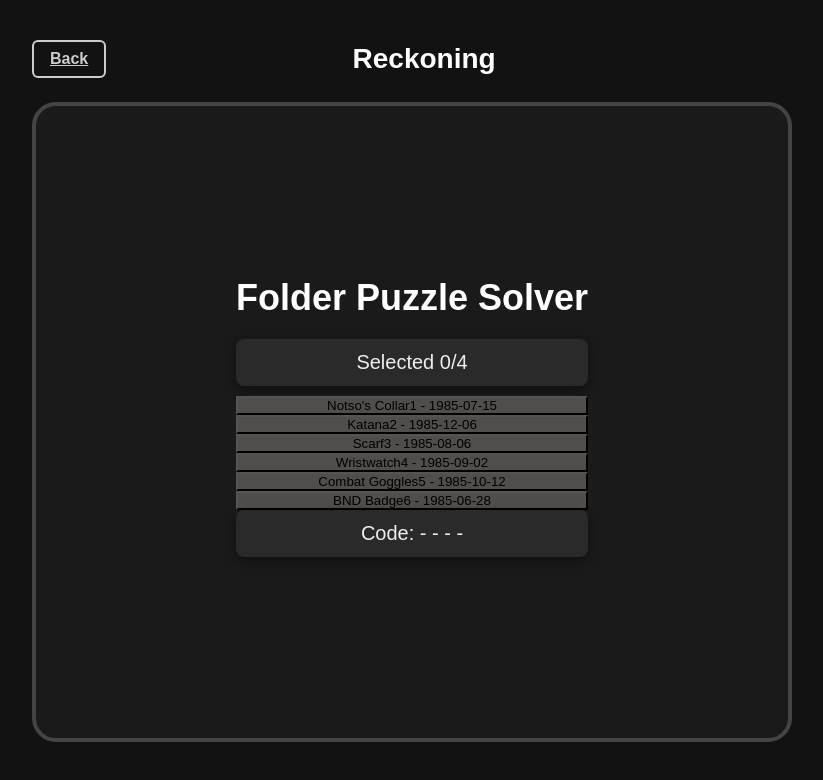
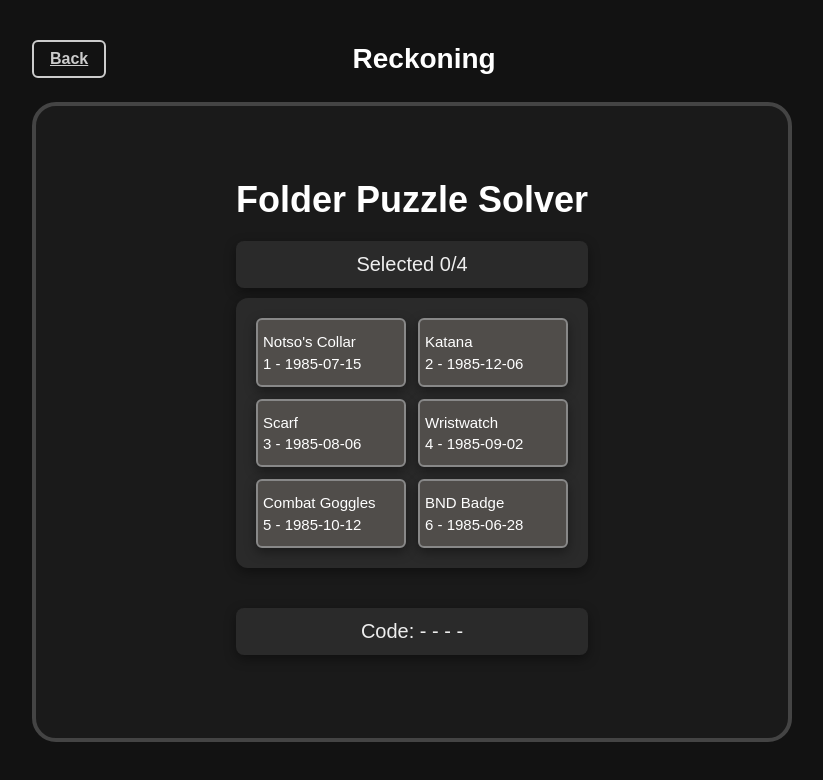
Before and after one commit to pochua117/CODSideKick, a Next.js app: page /maps/reckoning in a window 1280 px wide. Shown: the top 780 px of the page, without its empty margins (228-1051 px from the left). Built offline with nearby package versions, Linux system fonts and the light colour scheme.

Commit message:
Added div, and className to itemselection in folderpuzzle solver

```diff
--- a/src/components/FolderPuzzleSolver.jsx
+++ b/src/components/FolderPuzzleSolver.jsx
@@ -86,8 +86,9 @@ const FolderPuzzleSolver = () => {
 
       <p className="result">{`Selected ${selected.length}/4`}</p>
 
-      <ItemSelection allButtons={allButtons} selected={selected} setSelected={setSelected} />
-
+      <div className="objects-section">
+        <ItemSelection allButtons={allButtons} selected={selected} setSelected={setSelected} />
+      </div>
       <p className="result">
         Code: {selected.length === 4 ? ` ${code}` : " - - - -"}
       </p>
```
